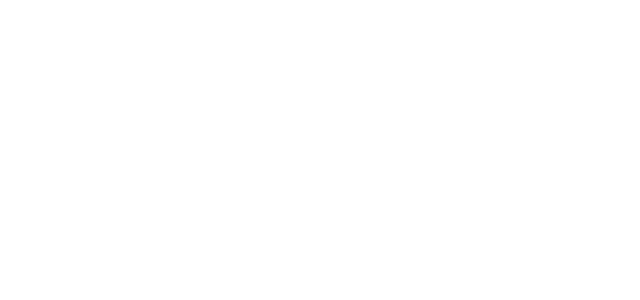
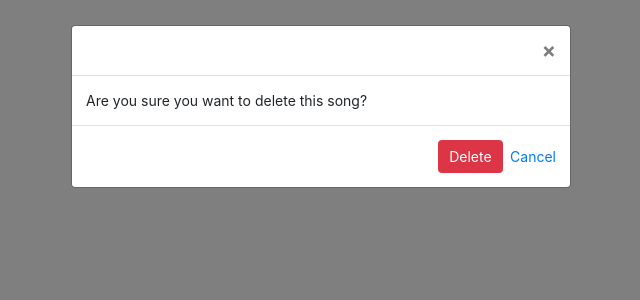
Before and after one commit to Dinakhaled/SongsAppSagas, a React (Create React App) app: page /songs/delete/1 in a window 1280 px wide. Shown: the top 300 px of the page, without its empty margins (319-959 px from the left). Built offline with nearby package versions, Linux system fonts and the light colour scheme; no server answers.

Commit message:
Delete: -Delete song functionality added. -Bootstrab & react-bootstrap installed. -Modal component added for confirm delete a song.

```diff
--- a/package.json
+++ b/package.json
@@ -4,9 +4,11 @@
   "private": true,
   "dependencies": {
     "axios": "^0.19.0",
+    "bootstrap": "^4.3.1",
     "lodash": "^4.17.15",
     "node-sass": "^4.12.0",
     "react": "^16.8.4",
+    "react-bootstrap": "^1.0.0-beta.11",
     "react-dom": "^16.8.4",
     "react-redux": "^7.1.0",
     "react-router-dom": "^5.0.1",
--- a/public/index.html
+++ b/public/index.html
@@ -24,10 +24,17 @@
     -->
     <link rel="stylesheet" href="https://cdnjs.cloudflare.com/ajax/libs/semantic-ui/2.4.1/semantic.min.css" />
     <title>Redux form</title>
+    <link
+    rel="stylesheet"
+    href="https://maxcdn.bootstrapcdn.com/bootstrap/4.3.1/css/bootstrap.min.css"
+    integrity="sha384-ggOyR0iXCbMQv3Xipma34MD+dH/1fQ784/j6cY/iJTQUOhcWr7x9JvoRxT2MZw1T"
+    crossorigin="anonymous"
+  />
   </head>
   <body>
     <noscript>You need to enable JavaScript to run this app.</noscript>
     <div id="root"></div>
+    <div id="modal"></div>
     <!--
       This HTML file is a template.
       If you open it directly in the browser, you will see an empty page.
--- a/src/Redux/actions/index.js
+++ b/src/Redux/actions/index.js
@@ -55,4 +55,5 @@
         type: DELETE_SONG,
         payload: id
     })
+    history.push('/');
 }
--- a/src/Routes.js
+++ b/src/Routes.js
@@ -4,12 +4,14 @@
 import CreateSong from './components/Songs/CreateNewSong';
 import SongsList from './components/Songs/SongsList';
 import SongEdit from './components/Songs/SongEdit';
+import SongDelete from "./components/Songs/SongDelete";
 
 const Routes = (
   <Switch>
     <Route path="/" exact component={SongsList} />
     <Route path="/CreateSong" component={CreateSong}  />
     <Route path="/songs/edit/:id" component={SongEdit} />
+    <Route path="/songs/delete/:id" component={SongDelete} />
   </Switch>
 );
 
--- /dev/null
+++ b/src/components/Modal.js
@@ -0,0 +1,28 @@
+import React, {useState} from "react";
+import { Modal } from 'react-bootstrap';
+
+const ModalBootstrap = (props) => {
+    const [show, setShow] = useState(true);
+
+  const handleClose = () => setShow(false);
+//   const handleShow = () => setShow(true);
+
+  return (
+    <>
+      {/* <Button variant="danger" onClick={handleShow}>
+        Launch demo modal
+      </Button> */}
+      <Modal show={show} onHide={handleClose}>
+        <Modal.Header closeButton>
+          <Modal.Title>{props.title}</Modal.Title>
+        </Modal.Header>
+        <Modal.Body>{props.content}</Modal.Body>
+        <Modal.Footer>
+          {props.action}
+        </Modal.Footer>
+      </Modal>
+    </>
+  );
+}
+
+export default ModalBootstrap;
--- /dev/null
+++ b/src/components/Songs/SongDelete.js
@@ -0,0 +1,55 @@
+import React, { Component } from 'react';
+import Modal from '../Modal';
+import { connect } from 'react-redux';
+import {fetchSong, deleteSong} from '../../Redux/actions';
+import { Button } from 'react-bootstrap';
+import { Link } from "react-router-dom";
+
+class SongDelete extends Component {
+    constructor(props) {
+        super(props);
+        this.state = {  }
+    }
+
+    componentDidMount() {
+       this.props.fetchSong(this.props.match.params.id);
+    }
+
+    renderContent() {
+        if(!this.props.song) {
+            return 'Are you sure you want to delete this song?'
+        }
+        return `Are you sure you want to delete this song with titlt ${this.props.song.title}?`
+    }
+
+    renderActions() {
+        const id = this.props.match.params.id;
+        return (
+            <React.Fragment>
+                <Button variant="danger"
+                onClick={ () => {this.props.deleteSong(id)}}>
+                    Delete
+                </Button>
+                <Link to="/" variant="secondary">Cancel</Link>
+            </React.Fragment>
+        )
+    }
+
+    render() {
+        return (
+            <div >
+                <Modal
+                    content={this.renderContent()}
+                    action={this.renderActions()}/>
+            </div>
+         );
+    }
+}
+
+const mapStateToProps = (state, ownProps) => {
+    return { song: state.songs[ownProps.match.params.id] };
+}
+
+export default connect(
+    mapStateToProps,
+    { fetchSong, deleteSong })(SongDelete);
--- a/src/components/Songs/SongEdit.js
+++ b/src/components/Songs/SongEdit.js
@@ -16,12 +16,6 @@
 
     onSubmit = (formValues) => {
         this.props.editSong(this.props.match.params.id, formValues);
-    }
-
-    renderSongData = (song) => {
-        return (
-            <div>{song.title}</div>
-        );
     }
 
     render() {
--- a/src/components/Songs/SongForm.js
+++ b/src/components/Songs/SongForm.js
@@ -1,8 +1,6 @@
 import React, { Component } from 'react';
 import './SongForm.scss';
 import { Field, reduxForm } from 'redux-form';
-// import { connect } from 'react-redux';
-// import { createSong } from '../../Redux/actions';
 import { Link } from "react-router-dom";
 
 class SongForm extends Component {
--- a/src/components/Songs/SongsList.js
+++ b/src/components/Songs/SongsList.js
@@ -33,8 +33,14 @@
     renderButtons = (song) => {
         return (
             <div className="right floated content">
-                <Link to={`/songs/edit/${song.id}`} className="ui button primary">Edit</Link>
-                <Link to="" className="ui button negative">Delete</Link>
+                <Link
+                to={`/songs/edit/${song.id}`}
+                className="ui button primary">
+                Edit</Link>
+                <Link
+                to={`/songs/delete/${song.id}`}
+                className="ui button negative">
+                    Delete</Link>
             </div>
         )
     }
```
Also changed, not shown: 2 other files (tests, documents, lock files or other folders).
